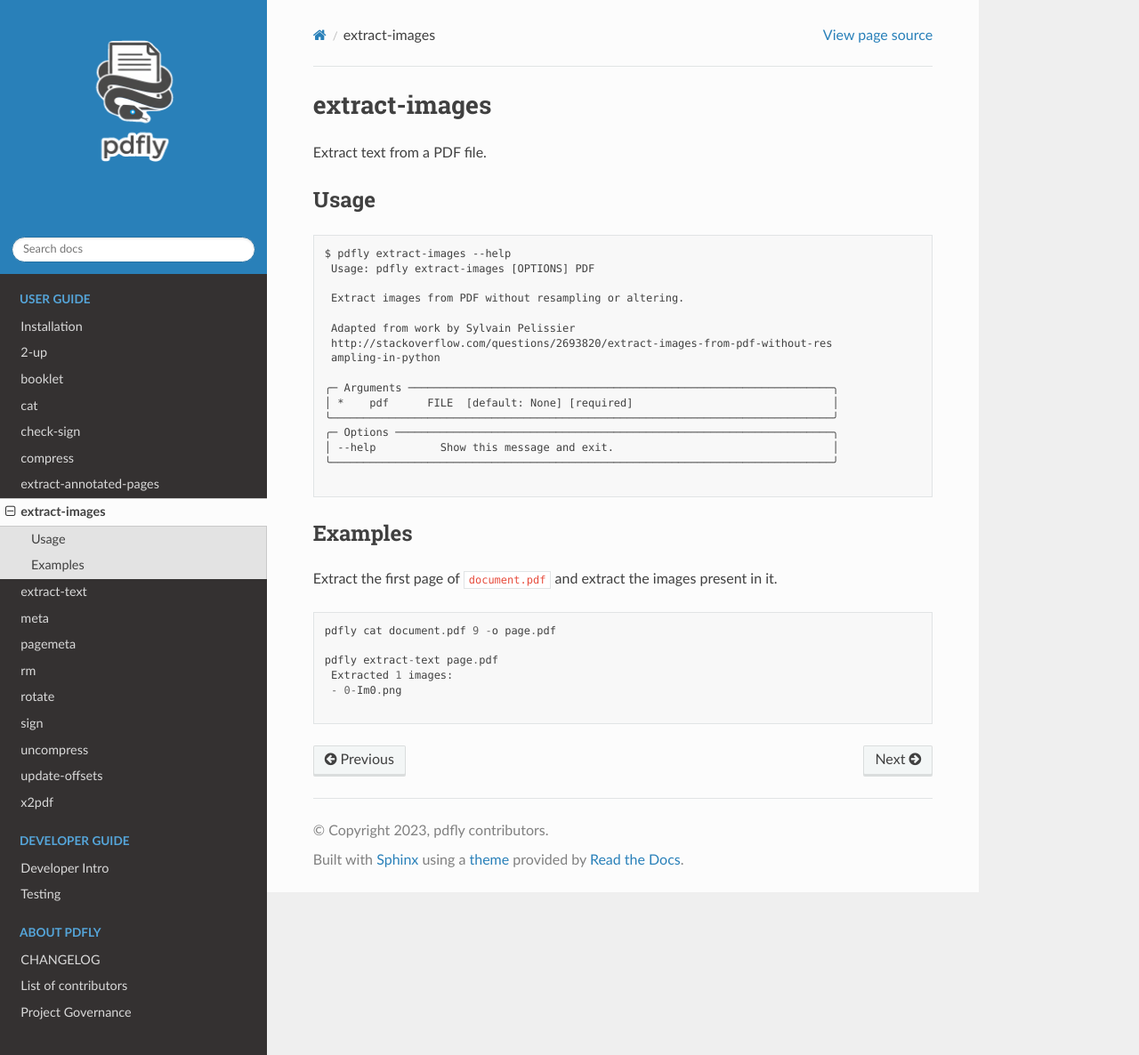
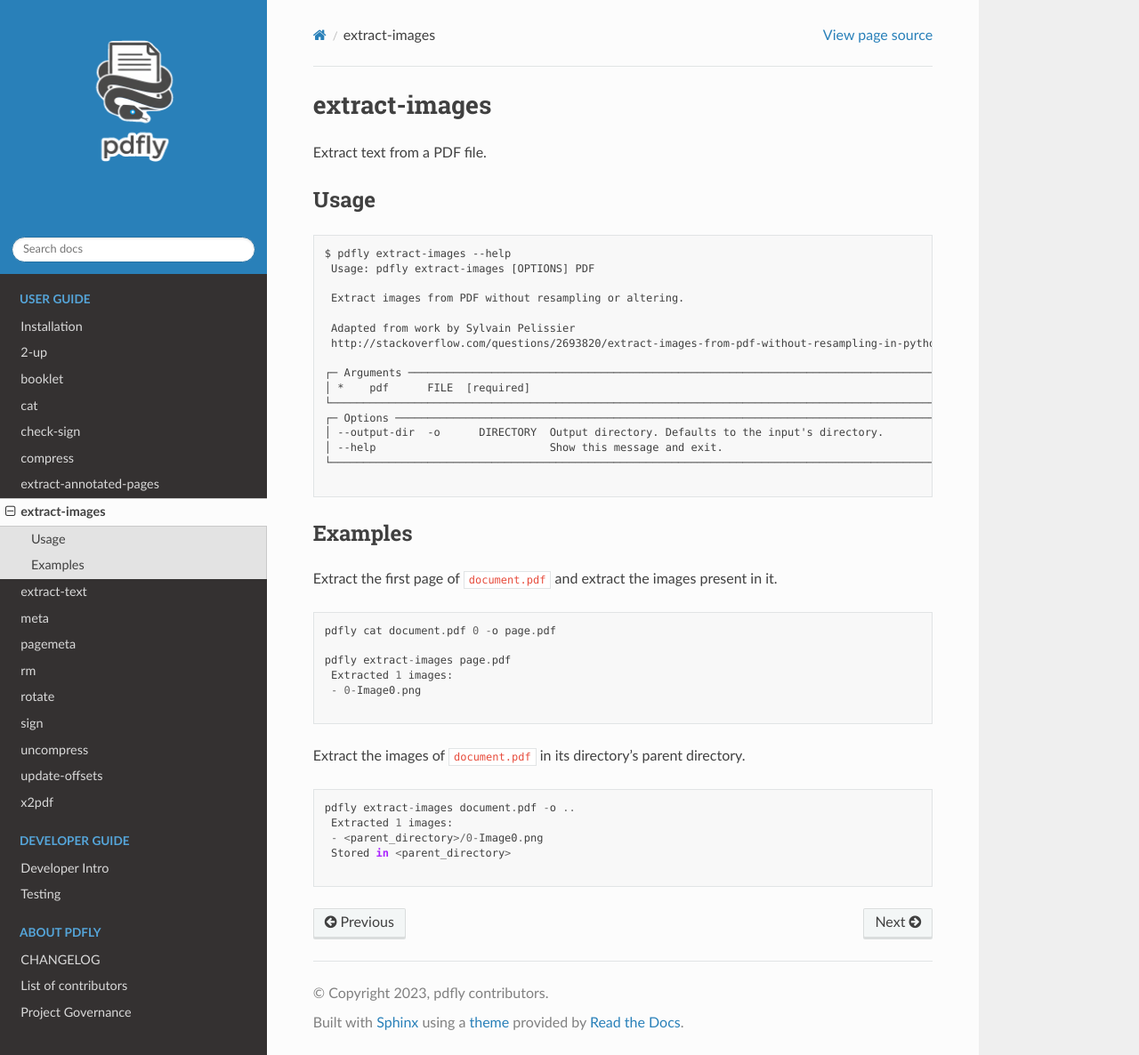
Before and after one commit to py-pdf/pdfly, a Sphinx documentation site: the page built from docs/user/subcommand-extract-images.md, in a window 1280 px wide and 1186 px high. Shown: the whole window at 89% size. Built offline with Sphinx 7.4.7 and the Read the Docs theme 3.1.0, drawn with Linux system fonts in a browser that asks for light colours.

Commit message:
ENH: extract-images now has option for output folder

````diff
--- a/docs/user/subcommand-extract-images.md
+++ b/docs/user/subcommand-extract-images.md
@@ -10,27 +10,37 @@ $ pdfly extract-images --help
  Extract images from PDF without resampling or altering.
 
  Adapted from work by Sylvain Pelissier
- http://stackoverflow.com/questions/2693820/extract-images-from-pdf-without-res
- ampling-in-python
+ http://stackoverflow.com/questions/2693820/extract-images-from-pdf-without-resampling-in-python
 
-╭─ Arguments ──────────────────────────────────────────────────────────────────╮
-│ *    pdf      FILE  [default: None] [required]                               │
-╰──────────────────────────────────────────────────────────────────────────────╯
-╭─ Options ────────────────────────────────────────────────────────────────────╮
-│ --help          Show this message and exit.                                  │
-╰──────────────────────────────────────────────────────────────────────────────╯
+┌─ Arguments ───────────────────────────────────────────────────────────────────────────────────────┐
+│ *    pdf      FILE  [required]                                                                    │
+└───────────────────────────────────────────────────────────────────────────────────────────────────┘
+┌─ Options ─────────────────────────────────────────────────────────────────────────────────────────┐
+│ --output-dir  -o      DIRECTORY  Output directory. Defaults to the input's directory.             │
+│ --help                           Show this message and exit.                                      │
+└───────────────────────────────────────────────────────────────────────────────────────────────────┘
 
-```
+  ```
 
 ## Examples
 
 Extract the first page of `document.pdf` and extract the images present in it.
 
 ```
-pdfly cat document.pdf 9 -o page.pdf
+pdfly cat document.pdf 0 -o page.pdf
 
-pdfly extract-text page.pdf
+pdfly extract-images page.pdf
  Extracted 1 images:
- - 0-Im0.png
+ - 0-Image0.png
 
 ```
+
+Extract the images of `document.pdf` in its directory's parent directory.
+
+```
+pdfly extract-images document.pdf -o ..
+ Extracted 1 images:
+ - <parent_directory>/0-Image0.png
+ Stored in <parent_directory>
+
+```
````
Also changed, not shown: CHANGELOG.md (+1 -0 lines), 4 other files.
